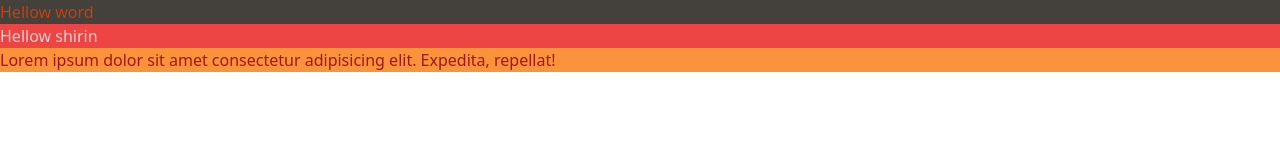
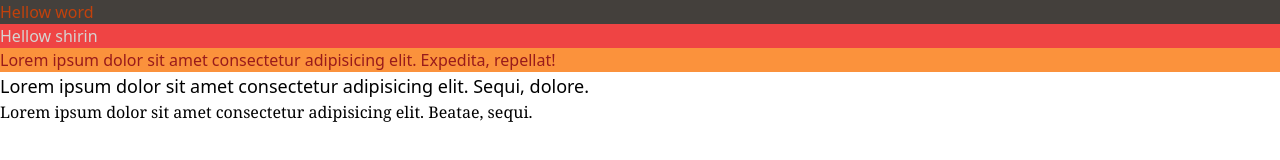
Before and after one commit to shirin-hub/TGTailwind, a plain HTML site: page index.html in a window 1280 px wide. Drawn offline with nearby package versions, Linux system fonts and the light colour scheme.

Commit message:
font size done

```diff
--- a/index.html
+++ b/index.html
@@ -10,7 +10,8 @@
     <h1 class="text-orange-700 bg-stone-700">Hellow word</h1>
     <h3 class="text-stone-300 bg-red-500">Hellow shirin</h3>
     <p class="text-red-800 bg-orange-400">Lorem ipsum dolor sit amet consectetur adipisicing elit. Expedita, repellat!</p>
+<p class="text-lg">Lorem ipsum dolor sit amet consectetur adipisicing elit. Sequi, dolore.</p>
 
-
+<p class="font-serif">Lorem ipsum dolor sit amet consectetur adipisicing elit. Beatae, sequi.</p>
 </body>
 </html>
```
